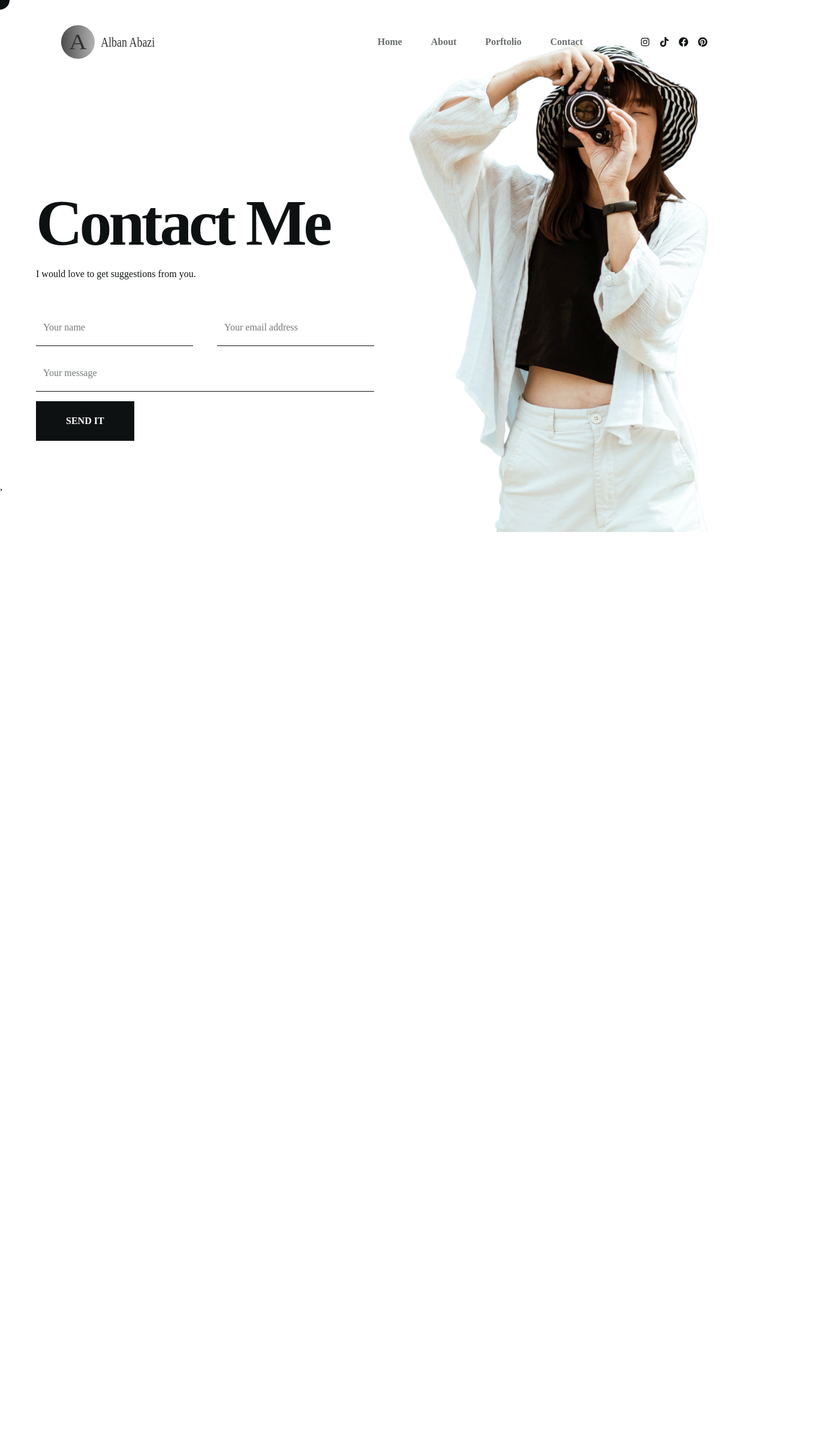
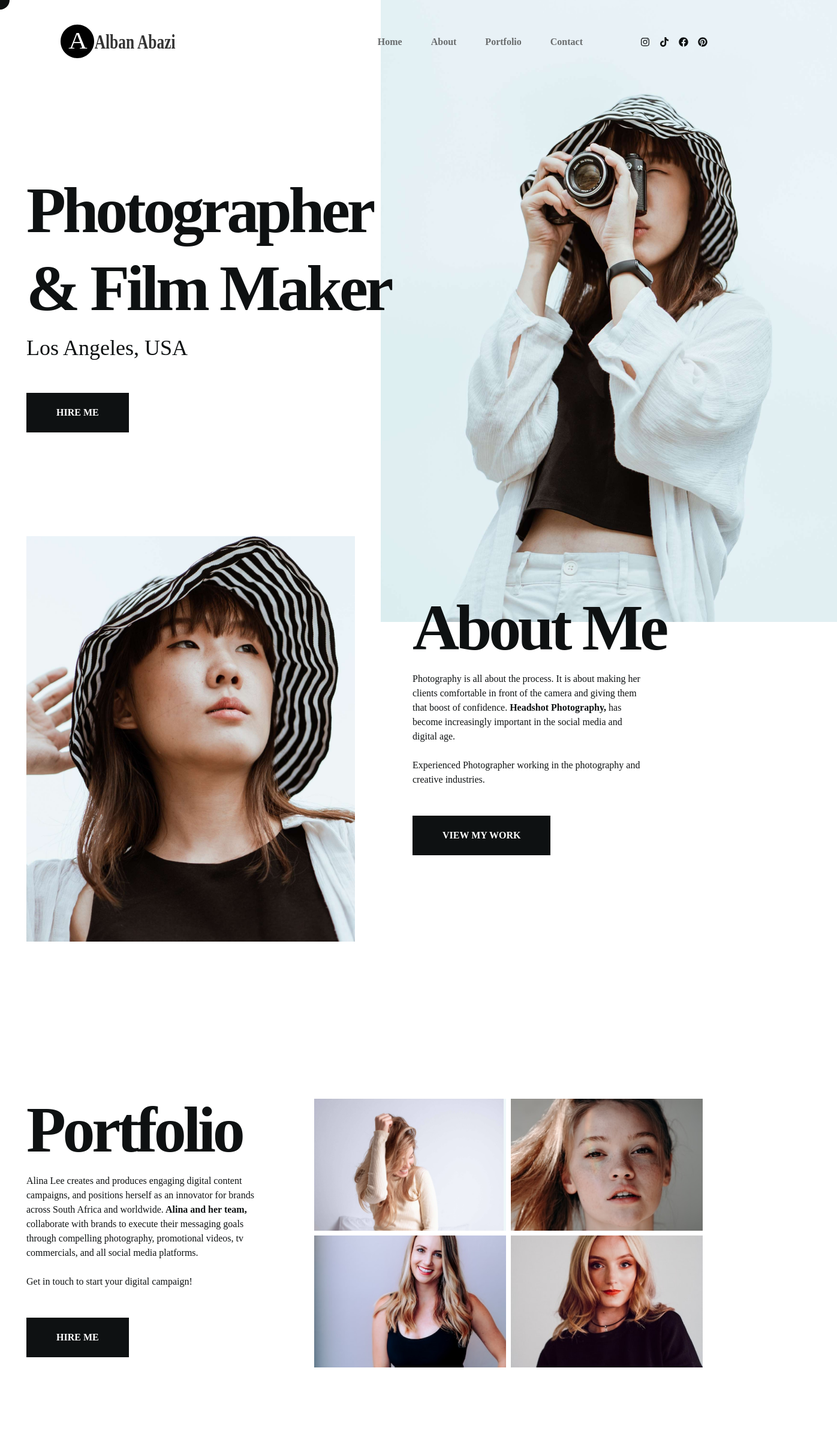
Before and after one commit to AdhurimBerisha/ShotByBane---Photography-Portfolio, a React (Vite) app: page /contact in a window 1280 px wide. Shown: the top 2426 px of the page at 60% size, 1396 px wide, since content can reach past the window. Before the commit the page ends 887 px from the top, so only its background shows below. Built offline with nearby package versions, Linux system fonts and the light colour scheme.

Commit message:
Single page scroll down

```diff
--- a/src/App.tsx
+++ b/src/App.tsx
@@ -1,7 +1,9 @@
 import { useContext } from "react";
 import Header from "./components/Header";
-import AnimRoutes from "./components/AnimRoutes";
-import { BrowserRouter as Router } from "react-router-dom";
+import Home from "./pages/Home";
+import About from "./pages/About";
+import Portfolio from "./pages/Portfolio";
+import Contact from "./pages/Contact";
 import { motion } from "framer-motion";
 import { CursorContext } from "./context/CursorContext";
 
@@ -10,10 +12,13 @@ const App = () => {
 
   return (
     <>
-      <Router>
-        <Header />
-        <AnimRoutes />
-      </Router>
+      <Header />
+      <main className="relative bt">
+        <Home />
+        <About />
+        <Portfolio />
+        <Contact />
+      </main>
       {/* cursor */}
       <motion.div
         variants={cursorVariants}
--- a/src/components/AnimRoutes.tsx
+++ b/src/components/AnimRoutes.tsx
@@ -1,11 +1,8 @@
-import React from "react";
-// import pages
 import Home from "../pages/Home";
 import About from "../pages/About";
 import Portfolio from "../pages/Portfolio";
 import Contact from "../pages/Contact";
 
-// import routes route & useLocation hook
 import { Routes, Route, useLocation } from "react-router-dom";
 import { AnimatePresence } from "framer-motion";
 
--- a/src/components/Header.tsx
+++ b/src/components/Header.tsx
@@ -1,60 +1,87 @@
-import { useContext } from "react";
+import { useContext, useState, useEffect } from "react";
 import Socials from "./Socials";
-import Logo from "../../public/images/header/logo.svg";
 import MobileNav from "./MobileNav";
-import { Link } from "react-router-dom";
 import { CursorContext } from "../context/CursorContext";
 
 const Header = () => {
   const { mouseEnterHandler, mouseLeaveHandler } = useContext(CursorContext)!;
+  const [isVisible, setIsVisible] = useState(true);
+  const [lastScrollY, setLastScrollY] = useState(0);
+
+  const scrollToSection = (sectionId: string) => {
+    const element = document.getElementById(sectionId);
+    if (element) {
+      element.scrollIntoView({ behavior: 'smooth' });
+    }
+  };
+
+  useEffect(() => {
+    const controlNavbar = () => {
+      const currentScrollY = window.scrollY;
+
+      if (currentScrollY > lastScrollY) {
+        setIsVisible(false);
+      } else {
+        setIsVisible(true);
+      }
+
+      setLastScrollY(currentScrollY);
+    };
+
+    window.addEventListener('scroll', controlNavbar);
+
+    return () => {
+      window.removeEventListener('scroll', controlNavbar);
+    };
+  }, [lastScrollY]);
 
   return (
-    <header className="fixed w-full px-[30px] lg:px-[100px] z-30 h-[100px] lg:h-[140px] flex items-center">
+    <header
+      className={`fixed w-full px-[30px] lg:px-[100px] z-30 h-[100px] lg:h-[140px] flex items-center transition-transform duration-300 ${
+        isVisible ? 'translate-y-0' : '-translate-y-full'
+      }`}
+    >
       <div className="flex flex-col lg:flex-row lg:items-center w-full justify-between">
-        {/* logo */}
-        <Link
+        <button
           onMouseEnter={mouseEnterHandler}
           onMouseLeave={mouseLeaveHandler}
-          to={"/"}
+          onClick={() => scrollToSection('home')}
           className="max-w-[200px]"
         >
-          <img src={Logo} alt="" />
-        </Link>
-        {/* nav - initially hidden - show on desktop mode */}
+          <img src="/images/header/logo.svg" alt="" />
+        </button>
         <nav
           className="hidden xl:flex gap-x-12 font-semibold"
           onMouseEnter={mouseEnterHandler}
           onMouseLeave={mouseLeaveHandler}
         >
-          <Link
-            to={"/"}
+          <button
+            onClick={() => scrollToSection('home')}
             className="text-[#696c6d] hover:text-primary transition"
           >
             Home
-          </Link>
-          <Link
-            to={"/about"}
+          </button>
+          <button
+            onClick={() => scrollToSection('about')}
             className="text-[#696c6d] hover:text-primary transition"
           >
             About
-          </Link>
-          <Link
-            to={"/portfolio"}
+          </button>
+          <button
+            onClick={() => scrollToSection('portfolio')}
             className="text-[#696c6d] hover:text-primary transition"
           >
-            Porftolio
-          </Link>
-          <Link
-            to={"/contact"}
+            Portfolio
+          </button>
+          <button
+            onClick={() => scrollToSection('contact')}
             className="text-[#696c6d] hover:text-primary transition"
           >
             Contact
-          </Link>
+          </button>
         </nav>
       </div>
-      {/* socials */}
       <Socials />
-      {/* mobile nav */}
       <MobileNav />
     </header>
   );
--- a/src/components/MobileNav.tsx
+++ b/src/components/MobileNav.tsx
@@ -1,6 +1,5 @@
 import { IoMdClose } from "react-icons/io";
 import { CgMenuRight } from "react-icons/cg";
-import { Link } from "react-router-dom";
 import { motion } from "framer-motion";
 import { useState } from "react";
 
@@ -18,6 +17,15 @@ const menuVariants = {
 
 const MobileNav = () => {
   const [openMenu, setOpenMenu] = useState(false);
+
+  const scrollToSection = (sectionId: string) => {
+    const element = document.getElementById(sectionId);
+    if (element) {
+      element.scrollIntoView({ behavior: 'smooth' });
+      setOpenMenu(false);
+    }
+  };
+
   return (
     <nav className="text-primary xl:hidden">
       {/* nav open button */}
@@ -44,16 +52,16 @@ const MobileNav = () => {
         {/* menu list */}
         <ul className="h-full flex flex-col justify-center items-center gap-y-8 gap-y-8 text-primary font-primary font-bold text-3xl">
           <li>
-            <Link to={"/"}>Home</Link>
+            <button onClick={() => scrollToSection('home')}>Home</button>
           </li>
           <li>
-            <Link to={"/about"}>About</Link>
+            <button onClick={() => scrollToSection('about')}>About</button>
           </li>
           <li>
-            <Link to={"/portfolio"}>Portfolio</Link>
+            <button onClick={() => scrollToSection('portfolio')}>Portfolio</button>
           </li>
           <li>
-            <Link to={"/contact"}>Contact</Link>
+            <button onClick={() => scrollToSection('contact')}>Contact</button>
           </li>
         </ul>
       </motion.div>
--- a/src/index.css
+++ b/src/index.css
@@ -4,13 +4,13 @@
 
 @layer base {
   body {
-    @apply overflow-hidden text-primary font-secondary bg-white;
+    @apply text-primary font-secondary bg-white overflow-x-hidden;
   }
   .h1 {
     @apply text-[54px] lg:text-[108px] font-primary font-bold capitalize leading-[120%] tracking-[-0.05em] mb-2;
   }
   .section {
-    @apply h-screen w-screen;
+    @apply h-screen w-full;
   }
   .btn {
     @apply py-[18px] px-[50px] h-[66px] flex items-center justify-center text-base uppercase font-secondary font-semibold bg-primary text-white;
--- a/src/pages/About.tsx
+++ b/src/pages/About.tsx
@@ -1,6 +1,4 @@
 import { useContext } from "react";
-import WomanImg from "../../public/images/about/woman.png";
-import { Link } from "react-router-dom";
 import { motion } from "framer-motion";
 import { transition1 } from "../transition";
 import { CursorContext } from "../context/CursorContext";
@@ -8,8 +6,16 @@ import { CursorContext } from "../context/CursorContext";
 const About = () => {
   const { mouseEnterHandler, mouseLeaveHandler } = useContext(CursorContext)!;
 
+  const scrollToSection = (sectionId: string) => {
+    const element = document.getElementById(sectionId);
+    if (element) {
+      element.scrollIntoView({ behavior: 'smooth' });
+    }
+  };
+
   return (
     <motion.section
+      id="about"
       initial={{ opacity: 0, y: "100%" }}
       animate={{ opacity: 1, y: 0 }}
       exit={{ opacity: 0, y: "100%" }}
@@ -25,7 +31,7 @@ const About = () => {
         <div className="flex flex-col lg:flex-row h-full items-center justify-center gap-x-24 text-center lg:text-left lg:pt-16">
           {/* image */}
           <div className="flex-1 max-h-96 lg:max-h-max order-2 lg:order-none overflow-hidden">
-            <img src={WomanImg} alt="" />
+            <img src="/images/about/woman.png" alt="" />
           </div>
           {/* text */}
           <motion.div
@@ -47,9 +53,12 @@ const About = () => {
               Experienced Photographer working in the photography and creative
               industries.
             </p>
-            <Link to={"/portfolio"} className="btn">
+            <button
+              onClick={() => scrollToSection('portfolio')}
+              className="btn"
+            >
               View my work
-            </Link>
+            </button>
           </motion.div>
         </div>
       </div>
--- a/src/pages/Contact.tsx
+++ b/src/pages/Contact.tsx
@@ -1,8 +1,6 @@
 import { useContext } from "react";
-import WomanImg from "../../public/images/contact/woman.png";
 import { motion } from "framer-motion";
 import { transition1 } from "../transition";
-
 import { CursorContext } from "../context/CursorContext";
 
 const Contact = () => {
@@ -10,22 +8,15 @@ const Contact = () => {
 
   return (
     <motion.section
+      id="contact"
       initial={{ opacity: 0, y: "100%" }}
       animate={{ opacity: 1, y: 0 }}
       exit={{ opacity: 0, y: "100%" }}
       transition={transition1}
-      className="section bg-white"
+      className="section"
     >
       <div className="container mx-auto h-full">
         <div className="flex flex-col lg:flex-row h-full items-center justify-start pt-36 gap-x-8 text-center lg:text-left">
-          {/* bg */}
-          <motion.div
-            initial={{ opacity: 0, y: "100%" }}
-            animate={{ opacity: 1, y: 0 }}
-            exit={{ opacity: 0, y: "100%" }}
-            transition={transition1}
-            className="hidden lg:flex bg-[#eef7f9] absolute bottom-0 left-0 right-0 top-72 -z-10"
-          ></motion.div>
           {/* text & form */}
           <div
             onMouseEnter={mouseEnterHandler}
@@ -68,7 +59,9 @@ const Contact = () => {
             transition={{ transition: transition1, duration: 1.5 }}
             className="lg:flex-1"
           >
-            <img src={WomanImg} alt="" />
+            <div className="bg-[#eef7f9]">
+              <img src="/images/contact/woman.png" alt="" />
+            </div>
           </motion.div>
         </div>
       </div>
--- a/src/pages/Home.tsx
+++ b/src/pages/Home.tsx
@@ -1,9 +1,4 @@
-import WomanImg from "../../public/images/home/woman.png";
-
-import { Link } from "react-router-dom";
-
-import React, { useContext } from "react";
-
+import { useContext } from "react";
 import { motion } from "framer-motion";
 import { transition1 } from "../transition";
 import { CursorContext } from "../context/CursorContext";
@@ -11,8 +6,16 @@ import { CursorContext } from "../context/CursorContext";
 const Home = () => {
   const { mouseEnterHandler, mouseLeaveHandler } = useContext(CursorContext)!;
 
+  const scrollToSection = (sectionId: string) => {
+    const element = document.getElementById(sectionId);
+    if (element) {
+      element.scrollIntoView({ behavior: 'smooth' });
+    }
+  };
+
   return (
     <motion.section
+      id="home"
       initial={{ opacity: 0 }}
       animate={{ opacity: 1 }}
       exit={{ opacity: 0 }}
@@ -38,9 +41,12 @@ const Home = () => {
             <p className="text-[26px] lg:text-[36px] font-primary mb-4 lg:mb-12">
               Los Angeles, USA
             </p>
-            <Link to={"/contact"} className="btn mb-[30px]">
+            <button
+              onClick={() => scrollToSection('contact')}
+              className="btn mb-[30px]"
+            >
               hire me
-            </Link>
+            </button>
           </motion.div>
           {/* image */}
           <div className="flex justify-end max-h-96 lg:max-h-max">
@@ -50,11 +56,13 @@ const Home = () => {
               exit={{ scale: 0 }}
               transition={transition1}
               className="relative lg:-right-40 overflow-hidden"
+              onMouseEnter={mouseEnterHandler}
+              onMouseLeave={mouseLeaveHandler}
             >
               <motion.img
                 whileHover={{ scale: 1.1 }}
                 transition={transition1}
-                src={WomanImg}
+                src="/images/home/woman.png"
                 alt=""
               />
             </motion.div>
--- a/src/pages/Portfolio.tsx
+++ b/src/pages/Portfolio.tsx
@@ -1,9 +1,4 @@
 import { useContext } from "react";
-import Image1 from "../../public/images/portfolio/1.png";
-import Image2 from "../../public/images/portfolio/2.png";
-import Image3 from "../../public/images/portfolio/3.png";
-import Image4 from "../../public/images/portfolio/4.png";
-import { Link } from "react-router-dom";
 import { motion } from "framer-motion";
 import { transition1 } from "../transition";
 import { CursorContext } from "../context/CursorContext";
@@ -11,8 +6,16 @@ import { CursorContext } from "../context/CursorContext";
 const Portfolio = () => {
   const { mouseEnterHandler, mouseLeaveHandler } = useContext(CursorContext)!;
 
+  const scrollToSection = (sectionId: string) => {
+    const element = document.getElementById(sectionId);
+    if (element) {
+      element.scrollIntoView({ behavior: 'smooth' });
+    }
+  };
+
   return (
     <motion.section
+      id="portfolio"
       initial={{ opacity: 0, y: "100%" }}
       animate={{ opacity: 1, y: 0 }}
       exit={{ opacity: 0, y: "100%" }}
@@ -43,9 +46,12 @@ const Portfolio = () => {
               <br />
               Get in touch to start your digital campaign!
             </p>
-            <Link to={"/contact"} className="btn mb-[30px] mx-auto lg:mx-0">
+            <button
+              onClick={() => scrollToSection('contact')}
+              className="btn mb-[30px] mx-auto lg:mx-0"
+            >
               Hire me
-            </Link>
+            </button>
           </motion.div>
           {/* image grid */}
           <div
@@ -57,28 +63,28 @@ const Portfolio = () => {
             <div className="max-w-[250px] lg:max-w-[320px] h-[187px] lg:h-[220px] bg-accent overflow-hidden">
               <img
                 className="object-cover h-full lg:h-[220px] hover:scale-110 transition-all duration-500"
-                src={Image1}
+                src="/images/portfolio/1.png"
                 alt=""
               />
             </div>
             <div className="max-w-[250px] lg:max-w-[320px] h-[187px] lg:h-[220px] bg-accent overflow-hidden">
               <img
                 className="object-cover h-full lg:h-[220px] hover:scale-110 transition-all duration-500"
-                src={Image2}
+                src="/images/portfolio/2.png"
                 alt=""
               />
             </div>
             <div className="max-w-[250px] lg:max-w-[320px] h-[187px] lg:h-[220px] bg-accent overflow-hidden">
               <img
                 className="object-cover h-full lg:h-[220px] hover:scale-110 transition-all duration-500"
-                src={Image3}
+                src="/images/portfolio/3.png"
                 alt=""
               />
             </div>
             <div className="max-w-[250px] lg:max-w-[320px] h-[187px] lg:h-[220px] bg-accent overflow-hidden">
               <img
                 className="object-cover h-full lg:h-[220px] hover:scale-110 transition-all duration-500"
-                src={Image4}
+                src="/images/portfolio/4.png"
                 alt=""
               />
             </div>
```
Also changed, not shown: public/images/header/logo.svg.
